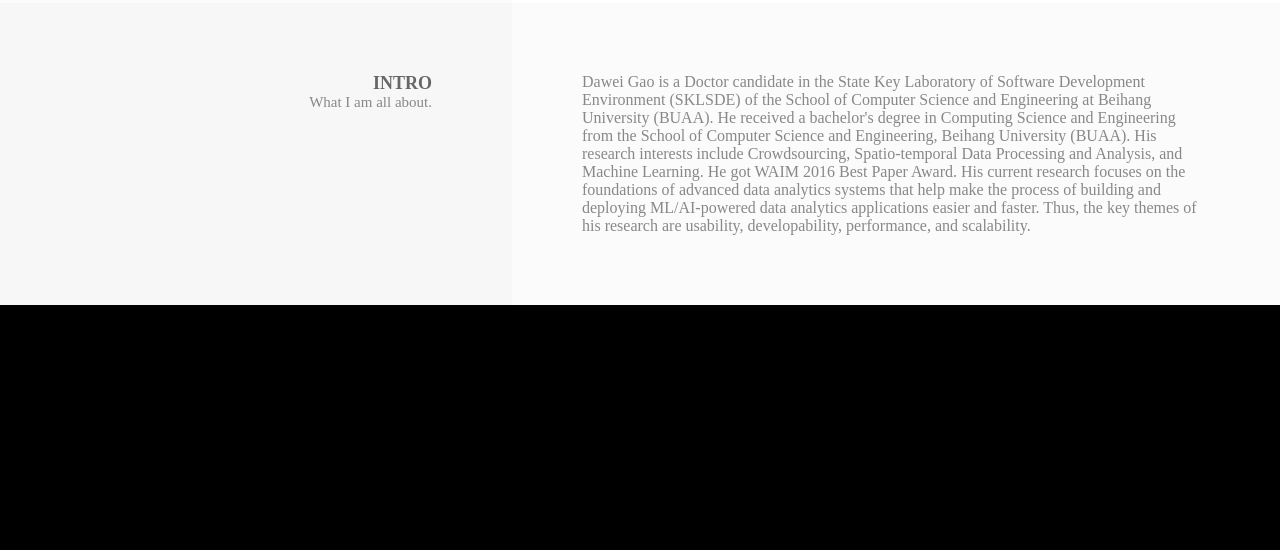
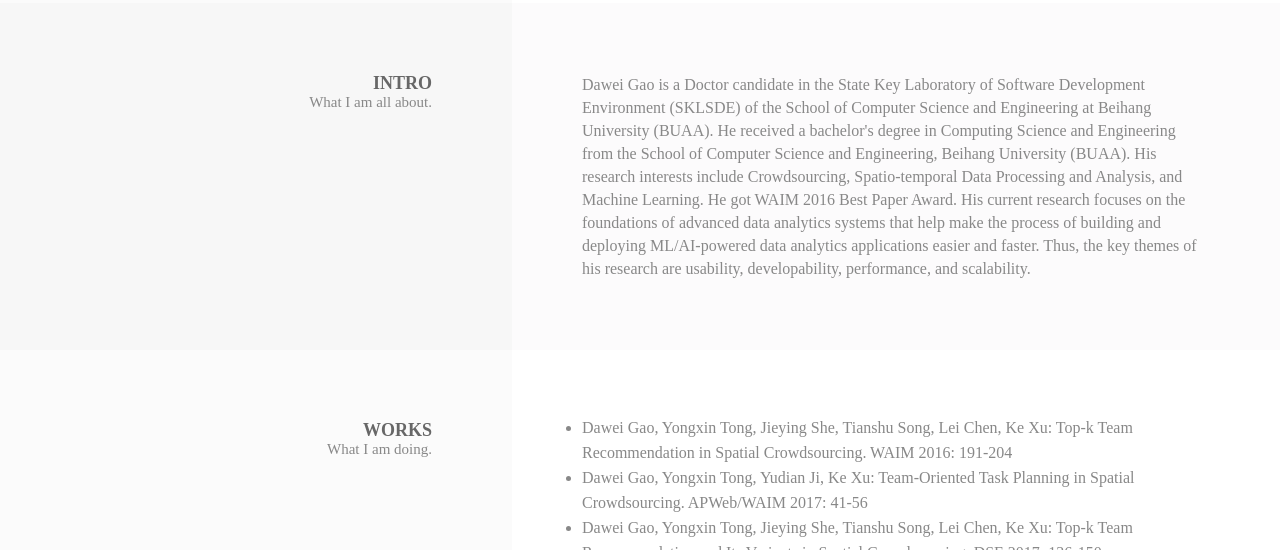
Before and after one commit to MrDavidG/MrDavidG.github.io, a plain HTML site: page index.html in a window 1280 px wide. Shown: the part 797-1347 px from the top of the page. Before the commit the page ends 1102 px from the top, so only its background shows below. Drawn offline with Linux system fonts and the light colour scheme.

Commit message:
Add some publication.

```diff
--- a/index.html
+++ b/index.html
@@ -1,4 +1,4 @@
-<html>
+<html xmlns="http://www.w3.org/1999/html">
 <head>
     <title>
         Welcome to Dawei Gao's Homepage
@@ -50,10 +50,33 @@
         <div style="text-align: right; margin-right: 80px;color: #888888;font-size: 15px">What I am all about.</div>
     </div>
     <div id="intro_right"
-         style="position: relative; background-color: #fcfbfc; float:right; width: 60%; height: auto;display: flex;align-items:center;">
+         style="position: relative; line-height: 23px; background-color: #fcfbfc; float:right; width: 60%; height: auto;display: flex;align-items:center;">
         <span style="padding: 70px; color: #888888;">Dawei Gao is a Doctor candidate in the State Key Laboratory of Software Development Environment (SKLSDE) of the School of Computer Science and Engineering at Beihang University (BUAA). He received a bachelor's degree in Computing Science and Engineering from the School of Computer Science and Engineering, Beihang University (BUAA). His research interests include Crowdsourcing, Spatio-temporal Data Processing and Analysis, and Machine Learning. He got WAIM 2016 Best Paper Award. His current research focuses on the foundations of advanced data analytics systems that help make the process of building and deploying ML/AI-powered data analytics applications easier and faster. Thus, the key themes of his research are usability, developability, performance, and scalability.
         </span>
     </div>
 </div>
+<div id="publication" style=" width: 100%">
+    <div id="publication_left"
+         style="background-color: #fbfbfb; position: relative; float:left; width: 40%; height: 280px;display: inline">
+        <div style="text-align: right; margin-right: 80px;margin-top: 70px;color: #676767;font-size: 18px;font-weight: bold;">
+            WORKS
+        </div>
+        <div style="text-align: right; margin-right: 80px;color: #888888;font-size: 15px">What I am doing.</div>
+    </div>
+    <div id="publication_right"
+         style="position: relative; background-color: #ffffff; float:right; width: 60%; height: 280px;display: flex;align-items:center;">
+        <ul style="padding: 70px; color: #888888; line-height: 25px">
+            <li>Dawei Gao, Yongxin Tong, Jieying She, Tianshu Song, Lei Chen, Ke Xu: Top-k Team Recommendation in
+                Spatial Crowdsourcing. WAIM 2016: 191-204
+            </li>
+            <li>Dawei Gao, Yongxin Tong, Yudian Ji, Ke Xu: Team-Oriented Task Planning in Spatial Crowdsourcing.
+                APWeb/WAIM 2017: 41-56
+            </li>
+            <li>Dawei Gao, Yongxin Tong, Jieying She, Tianshu Song, Lei Chen, Ke Xu: Top-k Team Recommendation and Its
+                Variants in Spatial Crowdsourcing. DSE 2017: 136-150
+            </li>
+        </ul>
+    </div>
+</div>
 </body>
 </html>
```
